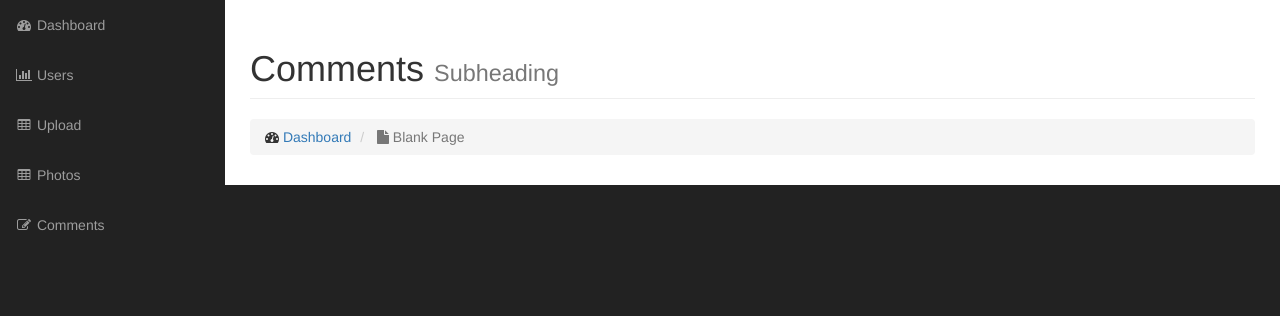
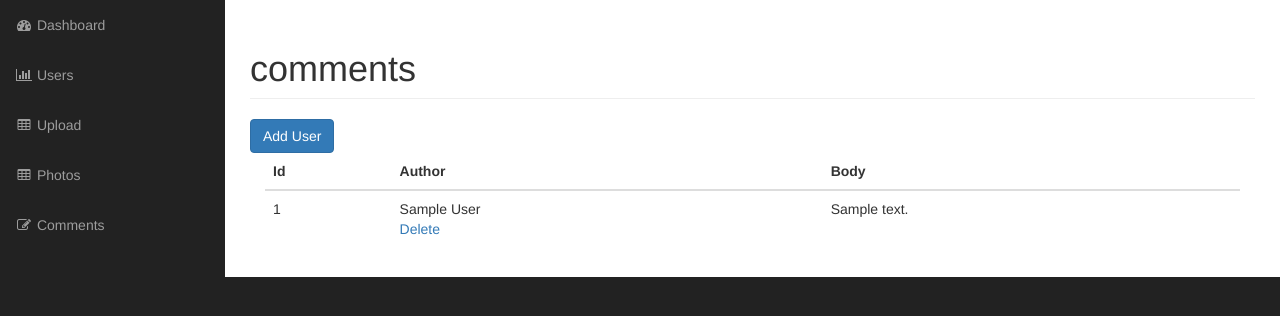
Before and after one commit to shreejanjoshi/PhotoGallery, a PHP site: page /admin/comments.php in a window 1280 px wide. Shown: the part 51-367 px from the top of the page. Run offline with PHP 8.4, Linux system fonts and the light colour scheme; the visitor is signed in with stand-in values (Sample User, id 1); tables that the repository leaves empty or names only in its code hold one stand-in row (values such as "Sample post"); grey boxes labelled with a size stand in for pictures from a placeholder-image service; some libraries are stand-ins or nearby versions.

Commit message:
delte comments is working

```diff
--- a/admin/comments.php
+++ b/admin/comments.php
@@ -1,4 +1,8 @@
 <?php include("includes/header.php"); ?>
+<?php if(!$session->is_signed_in()){ redirect("login.php");} ?>
+<?php
+ $comments = Comment::find_all();
+?>
 
     <!-- Navigation -->
     <nav class="navbar navbar-inverse navbar-fixed-top" role="navigation">
@@ -25,17 +29,36 @@
             <div class="row">
                 <div class="col-lg-12">
                     <h1 class="page-header">
-                        Comments
-                        <small>Subheading</small>
+                        comments
                     </h1>
-                    <ol class="breadcrumb">
-                        <li>
-                            <i class="fa fa-dashboard"></i>  <a href="index.html">Dashboard</a>
-                        </li>
-                        <li class="active">
-                            <i class="fa fa-file"></i> Blank Page
-                        </li>
-                    </ol>
+                    <a href="add_user.php" class="btn btn-primary">Add User</a>
+                    <br>
+
+                    <div class="col-md-12">
+                        <table class="table table-hover">
+                            <thead>
+                            <tr>
+                                <th>Id</th>
+                                <th>Author</th>
+                                <th>Body</th>
+                            </tr>
+                            </thead>
+                            <tbody>
+                            <?php foreach ($comments as $comment) : ?>
+                                <tr>
+                                    <td><?php echo $comment->id; ?></td>
+                                    <td><?php echo $comment->author; ?>
+                                        <div class="action_links">
+                                            <a href="delete_comment.php?id=<?php echo $comment->id; ?>">Delete</a>
+                                        </div>
+                                    </td>
+                                    <td><?php echo $comment->body; ?></td>
+                                </tr>
+                            <?php endforeach; ?>
+                            </tbody>
+                        </table>
+                    </div>
+
                 </div>
             </div>
             <!-- /.row -->
```
Also changed, not shown: admin/delete_comment.php (added, +24 -0 lines).
